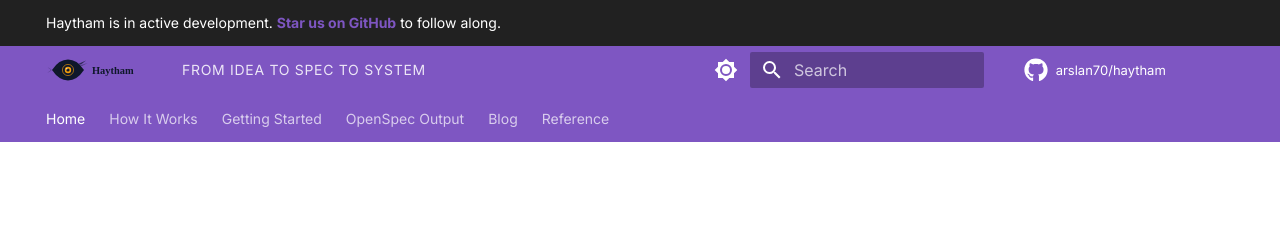
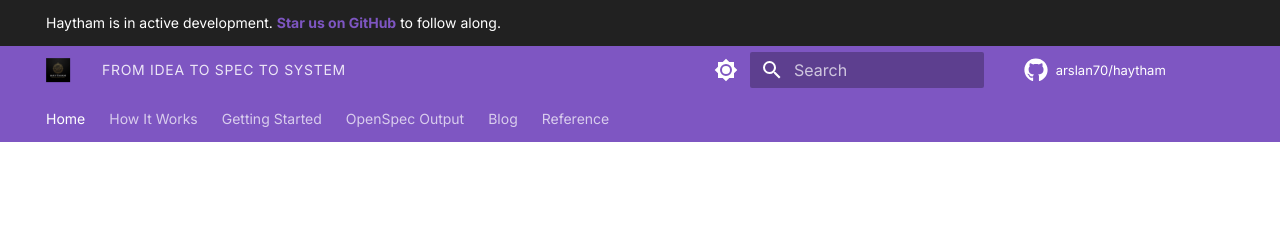
Before and after one commit to arslan70/haytham, an MkDocs documentation site: the page built from docs/index.md, in a window 1280 px wide. Shown: the top 241 px of the page. Built offline with MkDocs 1.6.1 and Material for MkDocs 9.7.7, drawn with Linux system fonts in a browser that asks for light colours; comment, search, counter and statistics services are not loaded.

Commit message:
fix: switch docs logo to PNG and remove unused SVG logos
mkdocs.yml referenced the old SVG logo instead of the updated PNG,
causing GitHub Pages to show the stale logo.

Co-Authored-By: Claude Opus 4.6 <noreply@anthropic.com>

```diff
--- a/mkdocs.yml
+++ b/mkdocs.yml
@@ -37,7 +37,7 @@ theme:
   font:
     text: Inter
     code: JetBrains Mono
-  logo: images/logo-nav.svg
+  logo: images/logo-nav.png
   icon:
     repo: fontawesome/brands/github
 
```
Also changed, not shown: docs/images/logo-nav.svg (deleted), docs/images/logo.svg (deleted).
